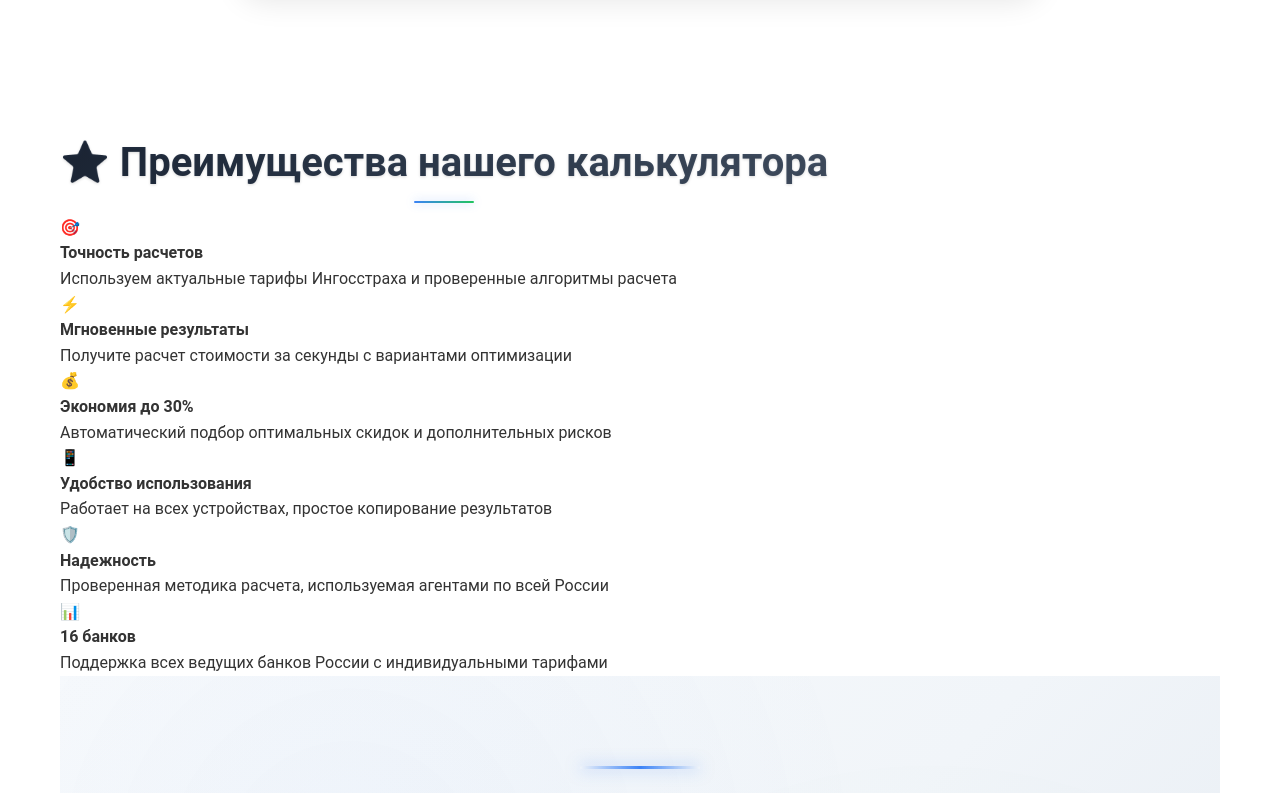
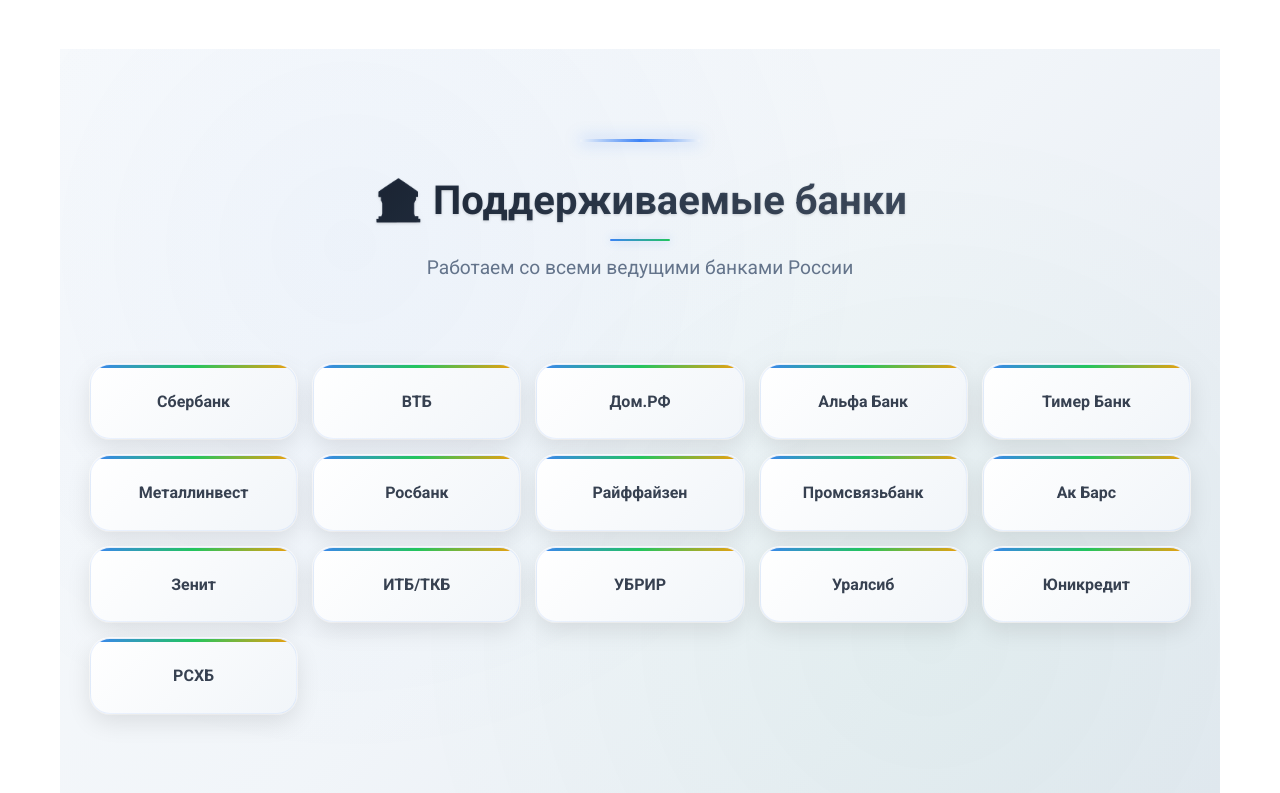
Before and after one commit to Ingosstrakh/ingos-mortage-calculator, a plain HTML site: page index.html in a window 1280 px wide. Shown: the part 1760-2553 px from the top of the page. Drawn offline with nearby package versions, Linux system fonts and the light colour scheme.

Commit message:
Update index.html

```diff
--- a/index.html
+++ b/index.html
@@ -6,8 +6,8 @@
   <title>Ингосстрах - ипотечный парсер(калькулятор) страхования</title>
   <meta name="description" content="Ингосстрах - ипотечный парсер страхования - быстрый расчет стоимости ипотечного страхования">
 
-  <link rel="stylesheet" href="ingosstrax_style_3d.css?v=9">
-  <link href="https://fonts.googleapis.com/css2?family=Inter:wght@300;400;500;600;700;800;900&display=swap" rel="stylesheet">
+  <link rel="stylesheet" href="ingosstrax_style_3d.css?v=8">
+  <link href="https://fonts.googleapis.com/css2?family=Roboto:wght@300;400;500;700;900&family=Playfair+Display:wght@400;700&display=swap" rel="stylesheet">
 
   <!-- Автоматическое определение устройства и управление версиями -->
   <script>
@@ -153,7 +153,7 @@
   <!-- Логика -->
   <script defer src="parser.js?v=7"></script>
   <script defer src="calculator_v2.js?v=7"></script>
-  <script defer src="openai.js?v=7"></script>
+  <script src="openai.js?v=7"></script>
 </head>
 
 <body>
@@ -164,11 +164,11 @@
       <div class="hero-logo">
         <div class="logo-icon">🏛️</div>
         <h1 class="hero-title">ИНГОССТРАХ</h1>
-        <div class="hero-subtitle">Ипотечный калькулятор страхования</div>
+        <div class="hero-subtitle">Ипотечный парсер страхования</div>
       </div>
       <div class="hero-description">
-        <p>Профессиональный расчет стоимости ипотечного страхования</p>
-        <p class="hero-accent">🎯 Точная калькуляция • ⚡ Мгновенные результаты • 🛡️ Надежные тарифы</p>
+        <p>Калькулятор стоимости ипотечного страхования</p>
+        <p class="hero-accent">Точный расчет • Мгновенный результат • Профессиональный подход</p>
       </div>
       <div class="hero-stats">
         <div class="stat-item">
@@ -200,8 +200,8 @@
       <section class="calculation-section">
         <div class="calculation-wrapper">
           <div class="calculation-header">
-            <h2 class="section-title">💎 Профессиональный расчет страхования</h2>
-            <p class="section-subtitle">Укажите параметры и получите точный расчет стоимости ипотечного страхования с вариантами оптимизации</p>
+            <h2 class="section-title">💎 Расчет стоимости страхования</h2>
+            <p class="section-subtitle">Введите данные клиента для мгновенного расчета стоимости страхования</p>
           </div>
 
           <div class="calculation-card">
@@ -255,47 +255,6 @@
                 <div class="decoration-line"></div>
                 <div class="decoration-dots"></div>
               </div>
-            </div>
-          </div>
-        </div>
-      </section>
-
-      <!-- Преимущества и гарантии -->
-      <section class="premium-section">
-        <div class="premium-wrapper">
-          <div class="premium-header">
-            <h3 class="section-title-mini">⭐ Преимущества нашего калькулятора</h3>
-          </div>
-          <div class="premium-grid">
-            <div class="premium-item">
-              <div class="premium-icon">🎯</div>
-              <h4>Точность расчетов</h4>
-              <p>Используем актуальные тарифы Ингосстраха и проверенные алгоритмы расчета</p>
-            </div>
-            <div class="premium-item">
-              <div class="premium-icon">⚡</div>
-              <h4>Мгновенные результаты</h4>
-              <p>Получите расчет стоимости за секунды с вариантами оптимизации</p>
-            </div>
-            <div class="premium-item">
-              <div class="premium-icon">💰</div>
-              <h4>Экономия до 30%</h4>
-              <p>Автоматический подбор оптимальных скидок и дополнительных рисков</p>
-            </div>
-            <div class="premium-item">
-              <div class="premium-icon">📱</div>
-              <h4>Удобство использования</h4>
-              <p>Работает на всех устройствах, простое копирование результатов</p>
-            </div>
-            <div class="premium-item">
-              <div class="premium-icon">🛡️</div>
-              <h4>Надежность</h4>
-              <p>Проверенная методика расчета, используемая агентами по всей России</p>
-            </div>
-            <div class="premium-item">
-              <div class="premium-icon">📊</div>
-              <h4>16 банков</h4>
-              <p>Поддержка всех ведущих банков России с индивидуальными тарифами</p>
             </div>
           </div>
         </div>
```
